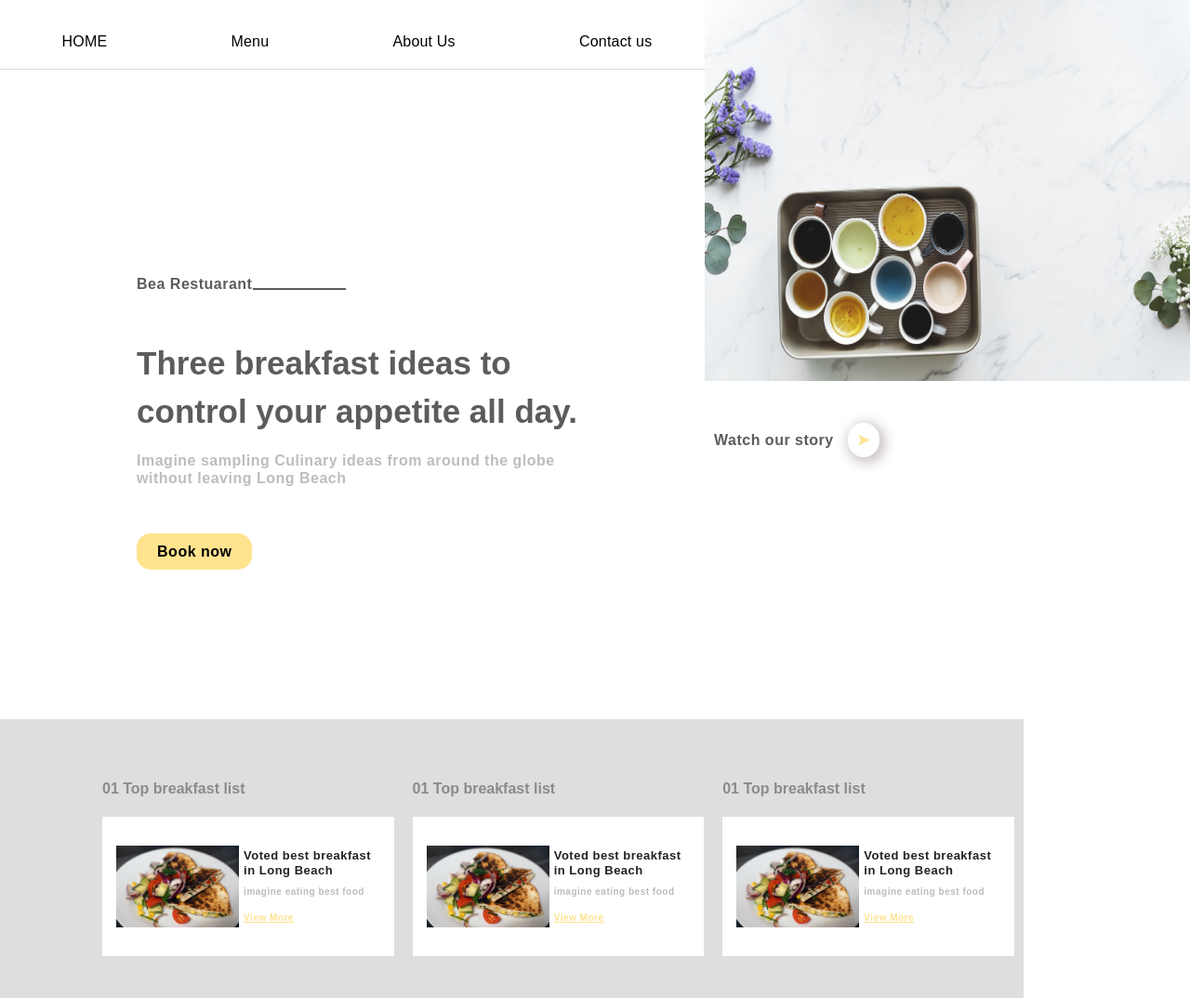
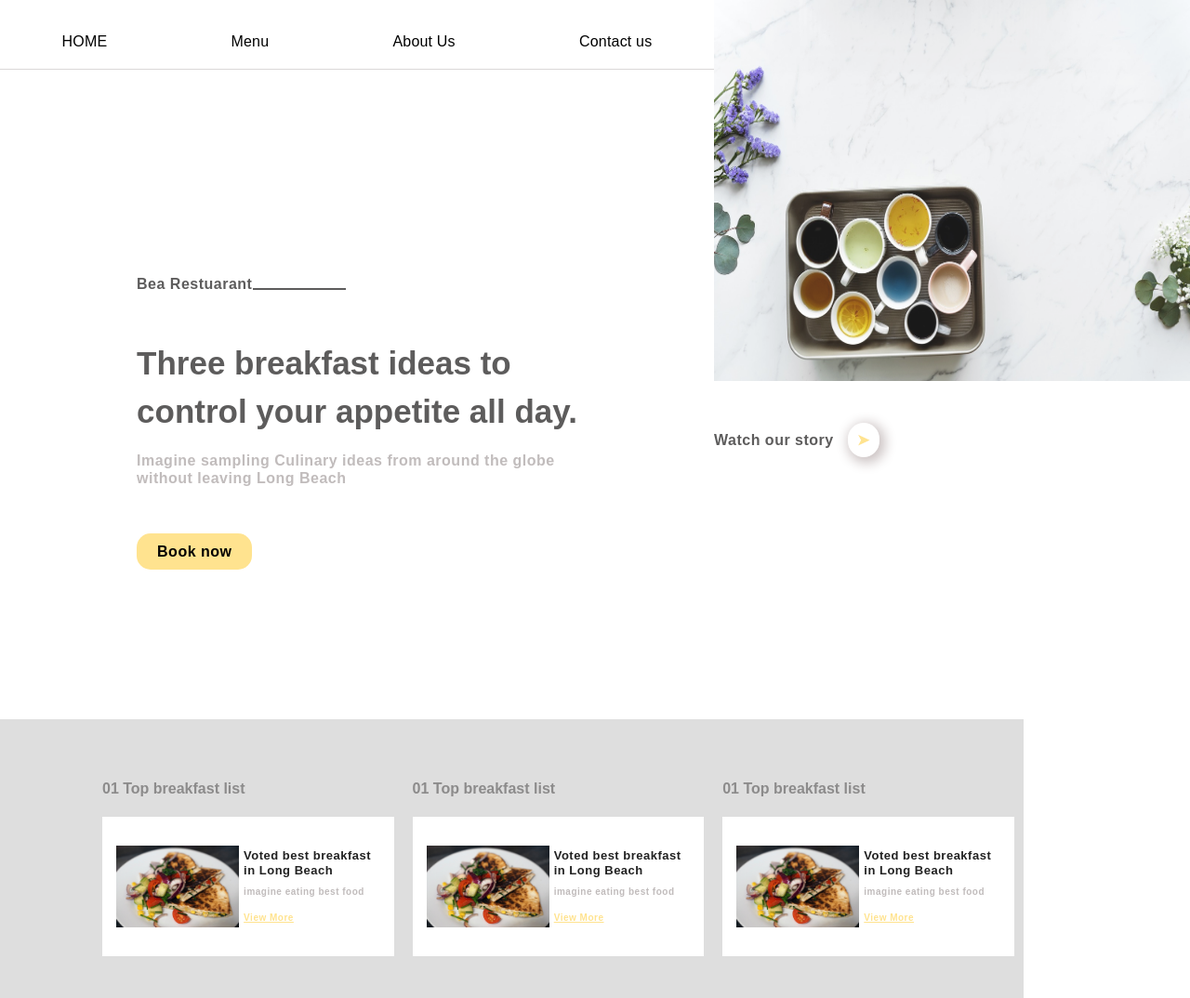
Before and after one commit to colorlessenergy/bea-restaurant, a Jekyll site: the page built from index.html, in a window 1280 px wide. Shown: the whole page at 93% size. Built offline with Jekyll 4.4.1, drawn with Linux system fonts in a browser that asks for light colours.

Commit message:
fix home page image width

```diff
--- a/_includes/css/module.css
+++ b/_includes/css/module.css
@@ -58,12 +58,10 @@
 }
 
 .split-40__img {
-  right: 10px;
-  position: relative;
   opacity: 0.9;
 
   height: 53%;
-  width: calc(100% + 10px);
+  width: 100%;
 }
 
 .split-40__text {
```
Also changed, not shown: 1 other file.
